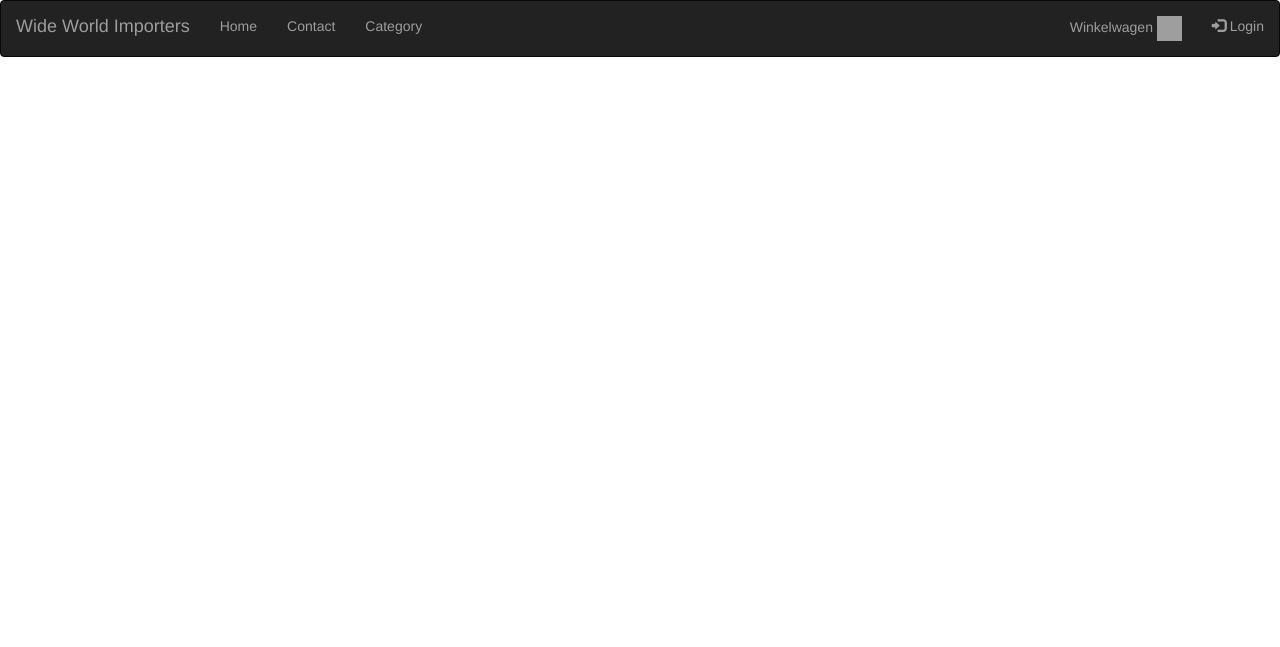
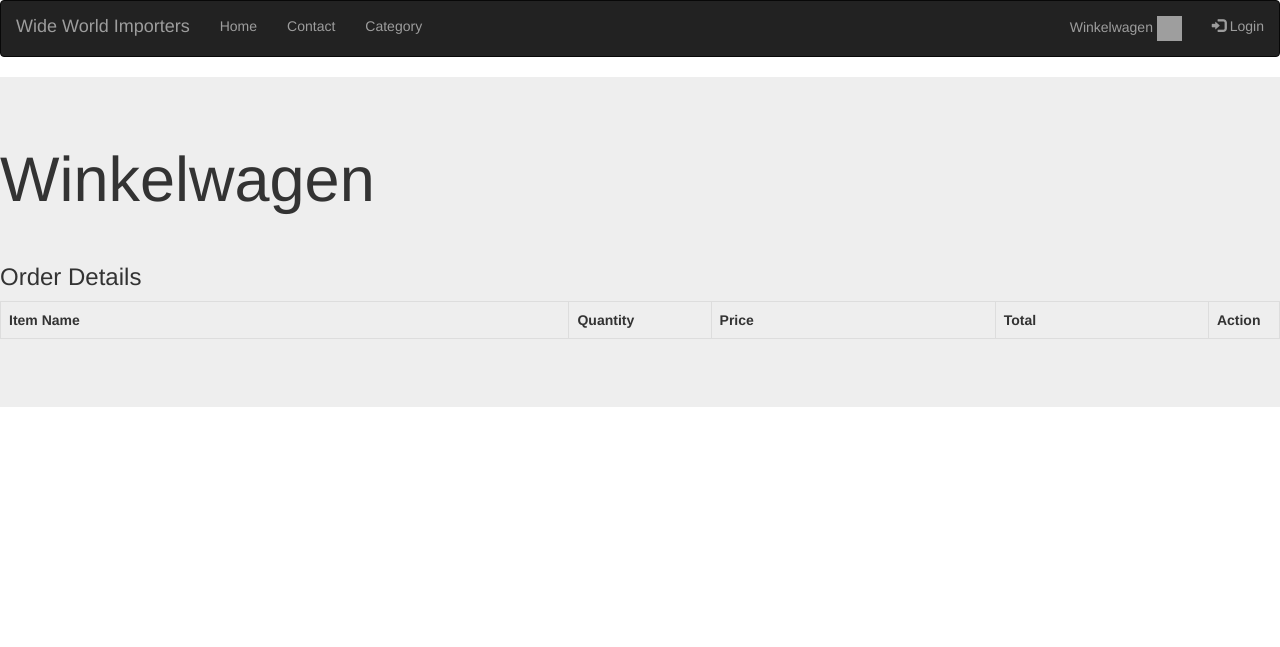
Before and after one commit to LarsOudeLuttikhuis/WWI, a PHP site: page /Winkelwagen.php in a window 1280 px wide. Shown: the top 647 px of the page. Run offline with PHP 8.4, Linux system fonts and the light colour scheme; lists and menus that the app fills with data are empty; grey boxes are pictures that could not be loaded.

Commit message:
Update Winkelwagen.php

```diff
--- a/Winkelwagen.php
+++ b/Winkelwagen.php
@@ -1,4 +1,88 @@
+<?php
+session_start();
+if(isset($_POST["add_to_cart"]))
+{
+    if(isset($_SESSION["shopping_cart"]))
+    {
+$item_array_id = array_column($_SESSION["shopping_cart"], "item_id");
+if(!in_array($_GET["id"], $item_array_id))
+{
+    $count = count($_SESSION["shopping_cart"]);
+    $item_array = array(
+        'item_id'   => $_GET["id"],
+        'item_name'   => $_GET["hidden_name"],
+        'item_price'   => $_GET["hidden_price"],
+        'item_quantity'   => $_GET["quantity"],
+   );
+}
+else{
+    echo '<script>alert("Item Already Added")</script>';
+    echo '<script>window.location="winkelwagen.php"</script>';
+}
+    }
+    else
+    {
+$item_array = array(
+     'item_id'   => $_GET["id"],
+     'item_name'   => $_GET["hidden_name"],
+     'item_price'   => $_GET["hidden_price"],
+     'item_quantity'   => $_GET["quantity"],
+);
+$_SESSION["shopping_cart"][0] = $item_array;
+    }
+}
+?>
 <?php
 include 'navbar.php';
-include 'Functions/global.php';
+include_once 'Functions/global.php';
+include_once 'Functions/sql.php';
 ?>
+<div class="jumbotron">
+  <h1 class="display-4">Winkelwagen</h1>
+    <div style="clear:both"></div>
+  <br />
+  <h3>Order Details</h3>
+  <div class="table-responsive">
+  <table class="table table-bordered">
+  <tr>
+  <th width="40%">Item Name</th>
+  <th width="10%">Quantity</th>
+  <th width="20%">Price</th>
+  <th width="15%">Total</th>
+  <th width="5%">Action</th>
+  </tr>
+  <?php
+  if(!empty($_session["shopping-cart"]))
+  {
+$total = 0;
+foreach($_Session["shopping_cart"] as $key =>$values)
+{
+    ?>
+    <tr>
+    <td><?php echo $values["item_name"]?></td>
+    <td><?php echo $values["item_quantity"]?></td>
+    <td><?php echo $values["item_price"]?></td>
+    <td><?php echo number_format($values["item_quantity"] * $values["item_price"], 2);?></td>
+    <td><a href="winkelwagen.php?action=deleted&id=<?php echo $values["item_id"];?>"><span class="text-danger">Remove</span></a></td>
+
+    </tr>
+    <?php
+    $total = $total + ($values["item_quantity"] * $values["item_price"]);
+    }
+
+  ?>
+  <tr>
+  <td colspan="3" align="right">Total</td>
+  <td align="right"><?php echo number_format($total , 2); ?></td>
+
+  </tr>
+  <?php
+  }?>
+  </table>
+ </div>
+</div>
+<?php
+
+sluitConnectiePDO();
+include 'footer.php';
+?>
```
